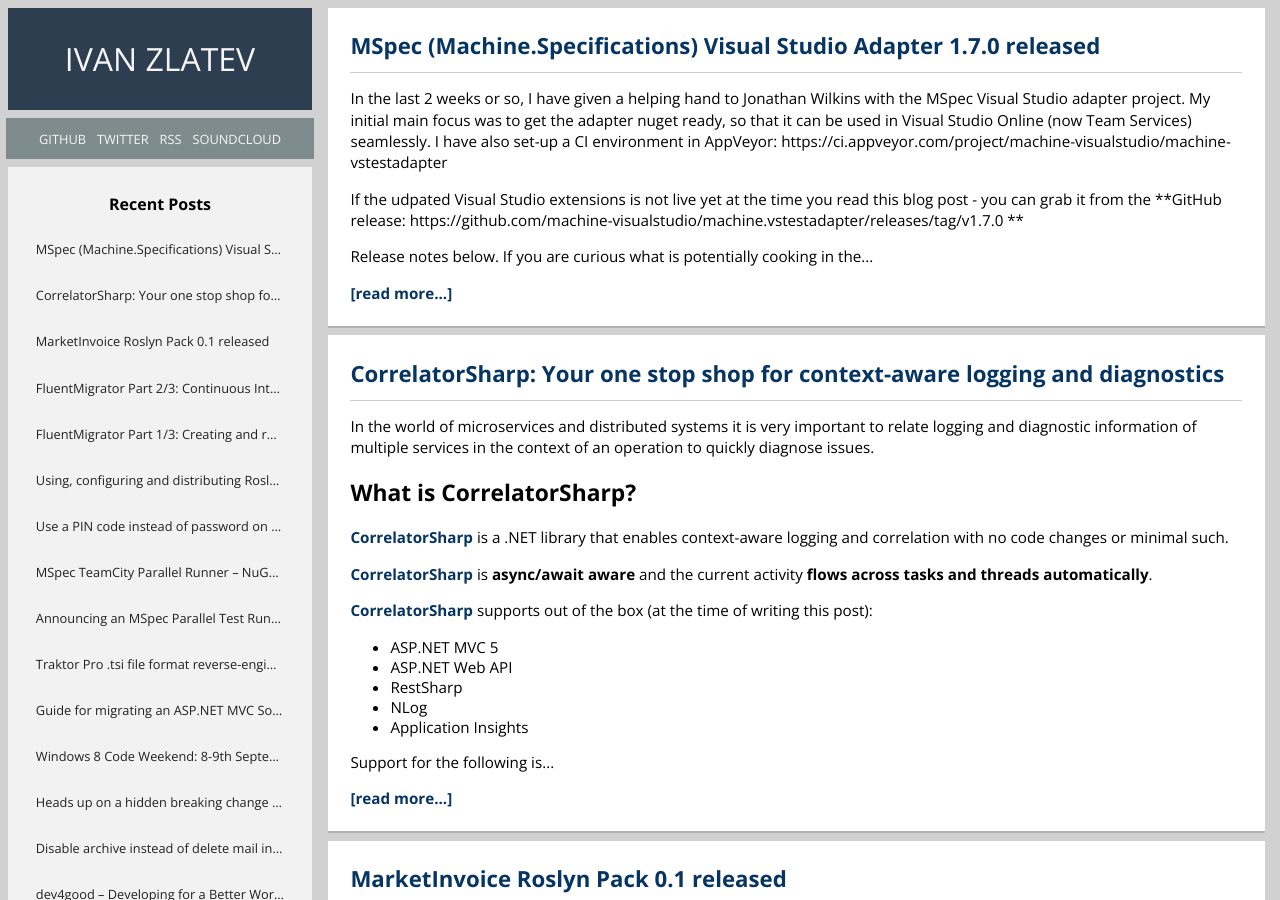
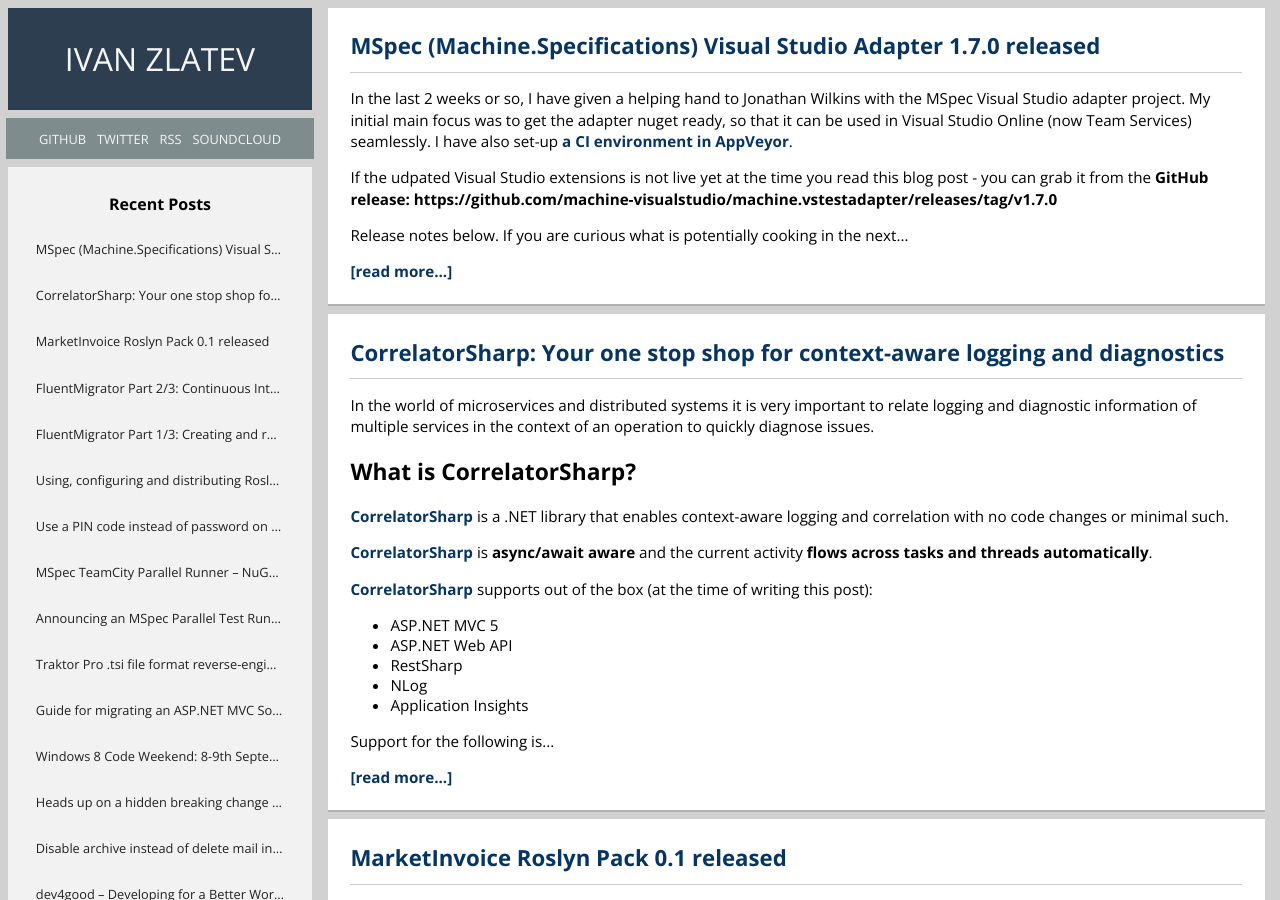
Before and after one commit to ivanz/ivanz.github.io, a Jekyll site: the page built from index.html, in a window 1280 px wide and 900 px high. Built offline with Jekyll 4.4.1, drawn with Linux system fonts in a browser that asks for light colours; the list of posts is cut into pages by our own code; part of the change alters nothing that is shown.

Commit message:
Fixes for picky kramdown...

```diff
--- a/_posts/2016-01-28-MSpec Visual Studio Adapter 1.7.0 released.md
+++ b/_posts/2016-01-28-MSpec Visual Studio Adapter 1.7.0 released.md
@@ -7,9 +7,9 @@ categories:
   - Coding
 ---
 
-In the last 2 weeks or so, I have given a helping hand to Jonathan Wilkins with the MSpec Visual Studio adapter project. My initial main focus was to get the adapter nuget ready, so that it can be used in Visual Studio Online (now Team Services) seamlessly. I have also set-up a CI environment in AppVeyor: https://ci.appveyor.com/project/machine-visualstudio/machine-vstestadapter
+In the last 2 weeks or so, I have given a helping hand to Jonathan Wilkins with the MSpec Visual Studio adapter project. My initial main focus was to get the adapter nuget ready, so that it can be used in Visual Studio Online (now Team Services) seamlessly. I have also set-up [a CI environment in AppVeyor](https://ci.appveyor.com/project/machine-visualstudio/machine-vstestadapter).
 
-If the udpated Visual Studio extensions is not live yet at the time you read this blog post - you can grab it from the **GitHub release: https://github.com/machine-visualstudio/machine.vstestadapter/releases/tag/v1.7.0 **
+If the udpated Visual Studio extensions is not live yet at the time you read this blog post - you can grab it from the **GitHub release: https://github.com/machine-visualstudio/machine.vstestadapter/releases/tag/v1.7.0**
 
 Release notes below. If you are curious what is potentially cooking in the next 1.8.0 relase - you can look here: https://github.com/machine-visualstudio/machine.vstestadapter/issues?q=is%3Aopen+is%3Aissue+milestone%3A1.8.0
 
@@ -18,10 +18,10 @@ Release notes below. If you are curious what is potentially cooking in the next
 * Upgraded to use Machine.Specifications 0.9.3
 
 * The adapter now is distributed through a NuGet package in addition to the Visual Studio extension to enable Continuous Integration/Delivery scenario
-   * https://www.nuget.org/packages/Machine.Specifications.Runner.VisualStudio/
+   * [https://www.nuget.org/packages/Machine.Specifications.Runner.VisualStudio/](https://www.nuget.org/packages/Machine.Specifications.Runner.VisualStudio/)
 
 * The adaptor is now set-up with Continuous Integration and builds of the NuGet package and VSIX extension can be downloaded from AppVeyor
-    * https://ci.appveyor.com/project/machine-visualstudio/machine-vstestadapter
+    * [https://ci.appveyor.com/project/machine-visualstudio/machine-vstestadapter](https://ci.appveyor.com/project/machine-visualstudio/machine-vstestadapter)
 
 ## Related Documentation
 
```
